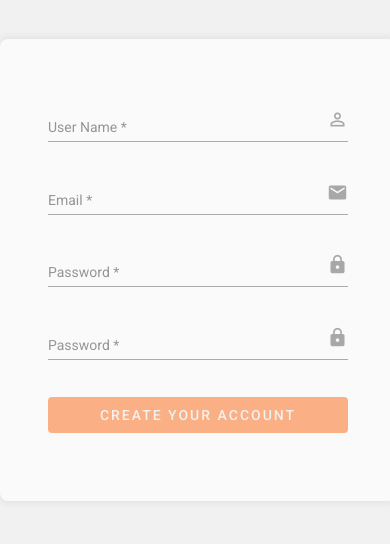
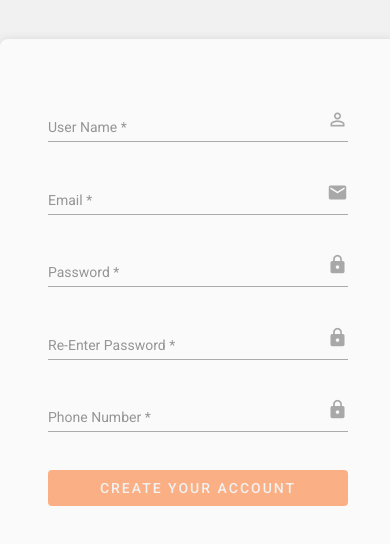
Before and after one commit to seaboyz/4am, an Angular app in the folder frontend/: page /register in a window 390 px wide. Shown: the top 544 px of the page. Built offline with nearby package versions, Linux system fonts and the light colour scheme.

Commit message:
Add phone numer for registration

```diff
--- a/frontend/src/app/register/register.component.html
+++ b/frontend/src/app/register/register.component.html
@@ -50,7 +50,7 @@
                 <mat-form-field>
                     <input
                         matInput
-                        placeholder="Password"
+                        placeholder="Re-Enter Password"
                         type="password"
                         required
                         minlength="6"
@@ -63,13 +63,29 @@
                     </mat-error>
                     <mat-icon matSuffix>lock</mat-icon>
                 </mat-form-field>
+                <mat-form-field>
+                    <input
+                        matInput
+                        placeholder="Phone Number"
+                        type="number"
+                        required
+                        minlength="10"
+                        name="phoneNumber"
+                        ngModel
+                        #phoneNumber="ngModel"
+                    >
+                    <mat-error *ngIf="phoneNumber.invalid">
+                        Re-Enter Password is required
+                    </mat-error>
+                    <mat-icon matSuffix>lock</mat-icon>
+                </mat-form-field>
                 <button
                     [disabled]="username.errors || email.errors ||password.errors && repassword.errors"
                     mat-raised-button
                     color="primary"
                     class="register-button "
                     style="text-transform: uppercase;letter-spacing: 2px;"
-                    (click)="register(username.value,email.value,password.value)"
+                    (click)="register(username.value,email.value,password.value,phoneNumber.value)"
                 >
                     Create your account
                 </button>
--- a/frontend/src/app/register/register.component.ts
+++ b/frontend/src/app/register/register.component.ts
@@ -12,6 +12,7 @@ export class RegisterComponent implements OnInit
   #email = "";
   #password = "";
   #repassword = "";
+  #PhoneNumber = "";
 
 
   constructor(private authService: AuthService)
@@ -25,9 +26,9 @@ export class RegisterComponent implements OnInit
 
 
 
-  register(username: string, email: string, password: string): void
+  register(username: string, email: string, password: string, phoneNumber: string): void
   {
-    this.authService.register(username, email, password);
+    this.authService.register(username, email, password, phoneNumber);
 
   }
 
--- a/frontend/src/app/services/auth.service.ts
+++ b/frontend/src/app/services/auth.service.ts
@@ -27,7 +27,7 @@ export class AuthService
     return this.http.get(AUTH_API + 'login', httpOptions);
   }
 
-  register(username: string, email: string, password: string)
+  register(username: string, email: string, password: string, phoneNumber: string): Observable<any>
   {
     const httpOptions = {
       headers: { 'Content-Type': 'application/json' }
```
